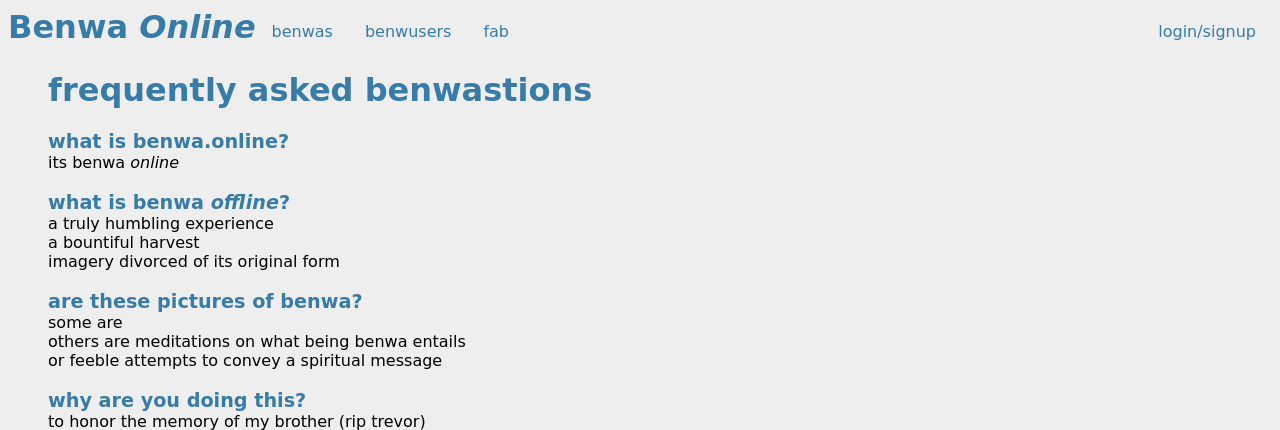
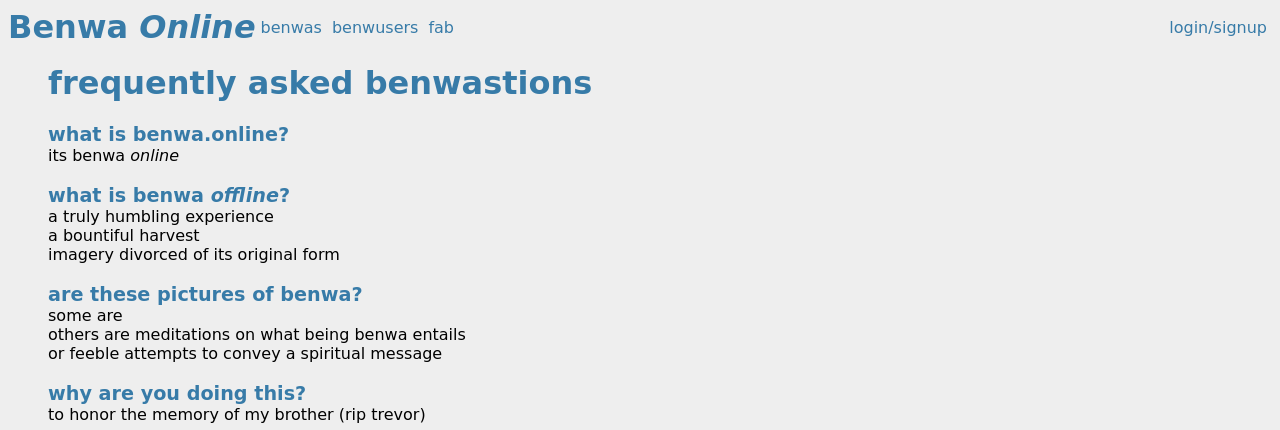
Before and after one commit to goosechooser/benwaonline, a Flask app: page /faq in a window 1280 px wide. Shown: the top 430 px of the page. Run offline with Flask 2, Linux system fonts and the light colour scheme; parts of the project's set-up code (start-up, migrations or seed data) failed here and were passed over.

Commit message:
Tweaked css and navbar layout

```diff
--- a/benwaonline/static/style.css
+++ b/benwaonline/static/style.css
@@ -67,7 +67,7 @@ li.navbar_entry {
 li.navbar_entry a {
 	display: block;
     text-align: center;
-    padding: 14px 16px;
+    padding: 10px 5px;
     text-decoration: none;
 }
 
--- a/benwaonline/templates/layout.html
+++ b/benwaonline/templates/layout.html
@@ -8,9 +8,9 @@
     <li class='navbar_entry'><a href="{{ url_for('userinfo.show_users') }}">benwusers</a></li>
     <li class='navbar_entry'><a href="{{ url_for('front.faq') }}">fab</a></li>
     % if current_user.is_authenticated
-    <li class='navbar_entry' style="float:right">{{ current_user.username }}</li>
+    <li class='navbar_entry' style="float:right"><a href="#profile">{{ current_user.username }}</a></li>
+    <li class='navbar_entry' style="float:right"><a href="{{ url_for('authbp.logout') }}">logout</a></li>
     <li class='navbar_entry' style="float:right"><a href="{{ url_for('gallery.add_post') }}" method="post">add a benwa</a></li>
-    <li class='navbar_entry' style="float:right"><a href="{{ url_for('authbp.logout') }}">logout</a></li>
     % else
     <li class='navbar_entry' style="float:right"><a href="{{ url_for('authbp.authorize_info') }}">login/signup</a></li>
     % endif
```
